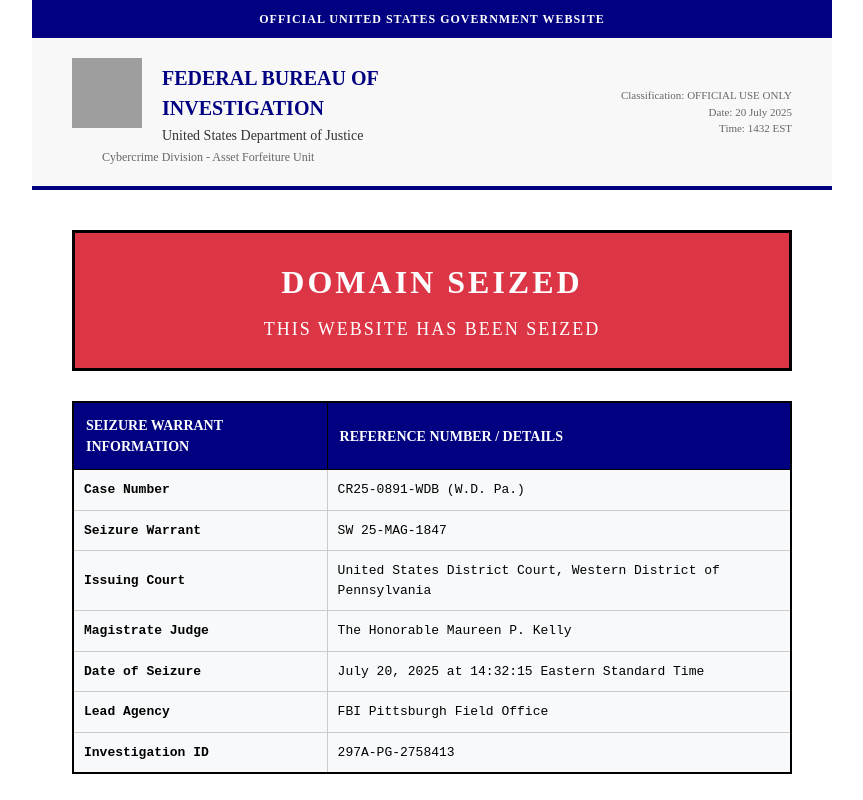
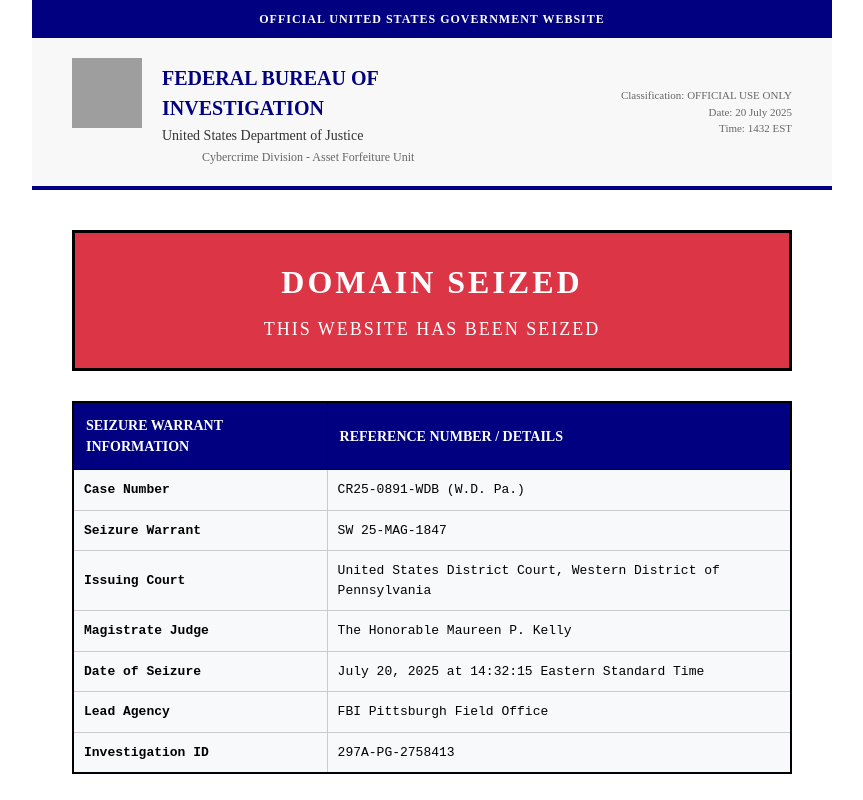
Before and after one commit to PanicAtTheKernl/duke-portfolio, a Next.js app: page / in a window 1280 px wide. Shown: the top 800 px of the page, without its empty margins (208-1071 px from the left). Built offline with nearby package versions, Linux system fonts and the light colour scheme; grey boxes are pictures that could not be loaded.

Commit message:
Update index.js

```diff
--- a/pages/index.js
+++ b/pages/index.js
@@ -55,7 +55,7 @@
                 <div style={{ fontSize: '14px', color: '#333', marginTop: '2px' }}>
                   United States Department of Justice
                 </div>
-                <div style={{ fontSize: '12px', color: '#666', marginTop: '2px', marginLeft: '30px' }}>
+                <div style={{ fontSize: '12px', color: '#666', marginTop: '2px', marginLeft: '130px' }}>
                   Cybercrime Division - Asset Forfeiture Unit
                 </div>
               </div>
```
